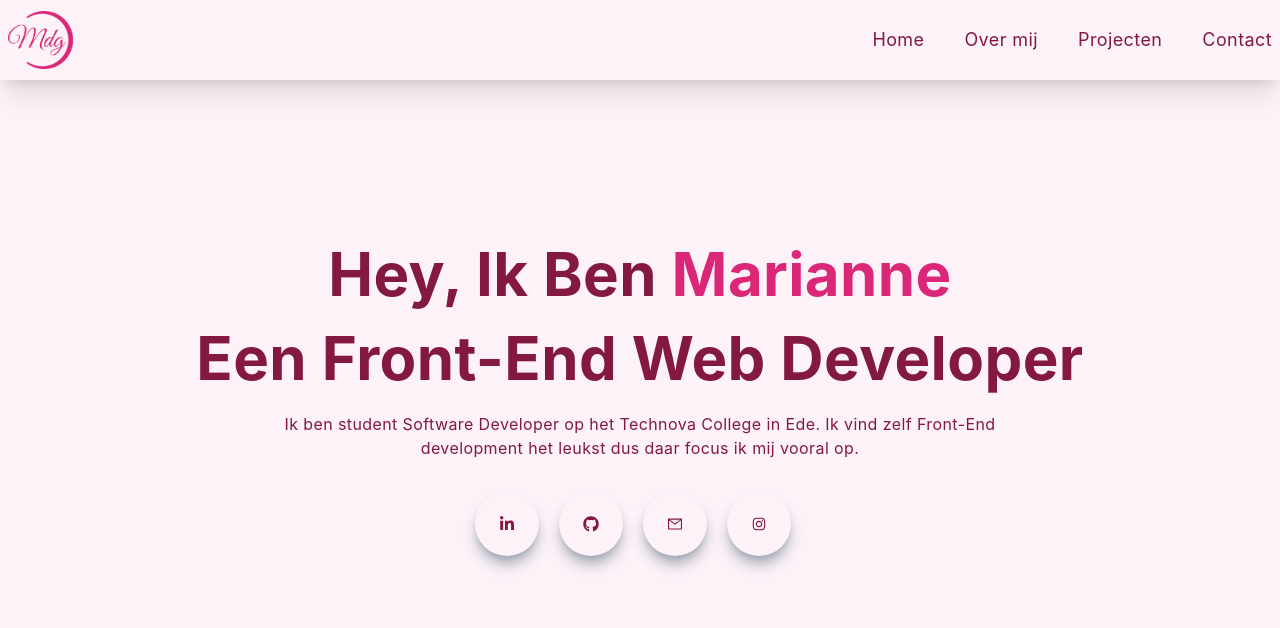
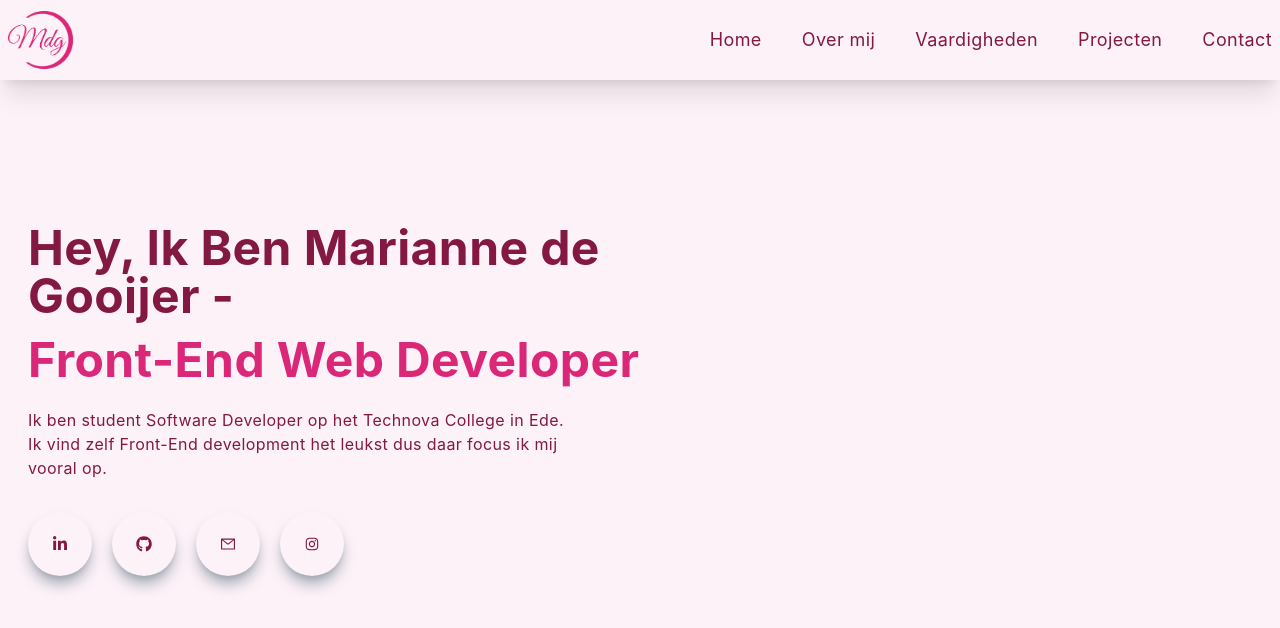
Before and after one commit to Mariannedg/portfolio, a Next.js app: page / in a window 1280 px wide. Shown: the top 628 px of the page. Built offline with nearby package versions, Linux system fonts and the light colour scheme.

Commit message:
main without image

```diff
--- a/components/Main.jsx
+++ b/components/Main.jsx
@@ -1,16 +1,17 @@
 import React from 'react'
+import Image from 'next/image'
 import { AiOutlineInstagram, AiOutlineMail } from 'react-icons/ai'
 import { FaGithub, FaLinkedinIn } from 'react-icons/fa'
 
 const Main = () => {
     return (
-        <div className='w-full h-screen text-center'>
+        <div className='w-full h-screen text-left'>
             <div className='max-w-[1240px] w-full h-full mx-auto p-2 flex justify-center items-center'>
-                <div>
-                    <h1 className='py-4'>Hey, Ik Ben <span className='text-[#db2777]'>Marianne</span></h1>
-                    <h1 className='py-2'>Een Front-End Web Developer</h1>
-                    <p className='py-4 max-w-[70%] m-auto'>Ik ben student Software Developer op het Technova College in Ede. Ik vind zelf Front-End development het leukst dus daar focus ik mij vooral op.</p>
-                    <div className='flex items-center justify-between max-w-[330px] m-auto py-4'>
+                <div className='w-[75%]'>
+                    <h1 className='py-4'>Hey, Ik Ben Marianne de Gooijer -</h1>
+                    <h1 className='pb-2 text-[#db2777]'>Front-End Web Developer</h1>
+                    <p className='py-4 max-w-[550px]'>Ik ben student Software Developer op het Technova College in Ede. Ik vind zelf Front-End development het leukst dus daar focus ik mij vooral op.</p>
+                    <div className='flex items-center justify-between max-w-[330px] py-4'>
                         <div className='mr-5 rounded-full shadow-lg shadow-gray-400 p-6 cursor-pointer hover:scale-110 ease-in duration-300'>
                             <FaLinkedinIn />
                         </div>
@@ -25,6 +26,9 @@ const Main = () => {
                         </div>
                     </div>
                 </div>
+                <div className='w-[50%]'>
+                    {/* <Image src="/assets/logo.png" alt="Logo Marianne" width='65' height='50' /> */}
+                </div>
             </div>
         </div>
     )
--- a/components/Navbar.jsx
+++ b/components/Navbar.jsx
@@ -23,6 +23,9 @@ const Navbar = () => {
                         </Link>
                         <Link href='/'>
                             <li className='ml-10 text-lg hover:border-b'>Over mij</li>
+                        </Link>
+                        <Link href='/'>
+                            <li className='ml-10 text-lg hover:border-b'>Vaardigheden</li>
                         </Link>
                         <Link href='/'>
                             <li className='ml-10 text-lg hover:border-b'>Projecten</li>
@@ -56,6 +59,9 @@ const Navbar = () => {
                                 <li className='py-4 text-lg'>Over mij</li>
                             </Link>
                             <Link href='/'>
+                                <li className='py-4 text-lg'>Vaardigheden</li>
+                            </Link>
+                            <Link href='/'>
                                 <li className='py-4 text-lg'>Projecten</li>
                             </Link>
                             <Link href='/'>
--- a/styles/globals.css
+++ b/styles/globals.css
@@ -14,11 +14,11 @@
   }
 
   h1 {
-    @apply text-4xl sm:text-5xl md:text-6xl
+    @apply text-3xl sm:text-4xl md:text-5xl
   }
 
   h2 {
-    @apply text-3xl sm:text-4xl
+    @apply text-2xl sm:text-3xl
   }
 
   li {
```
